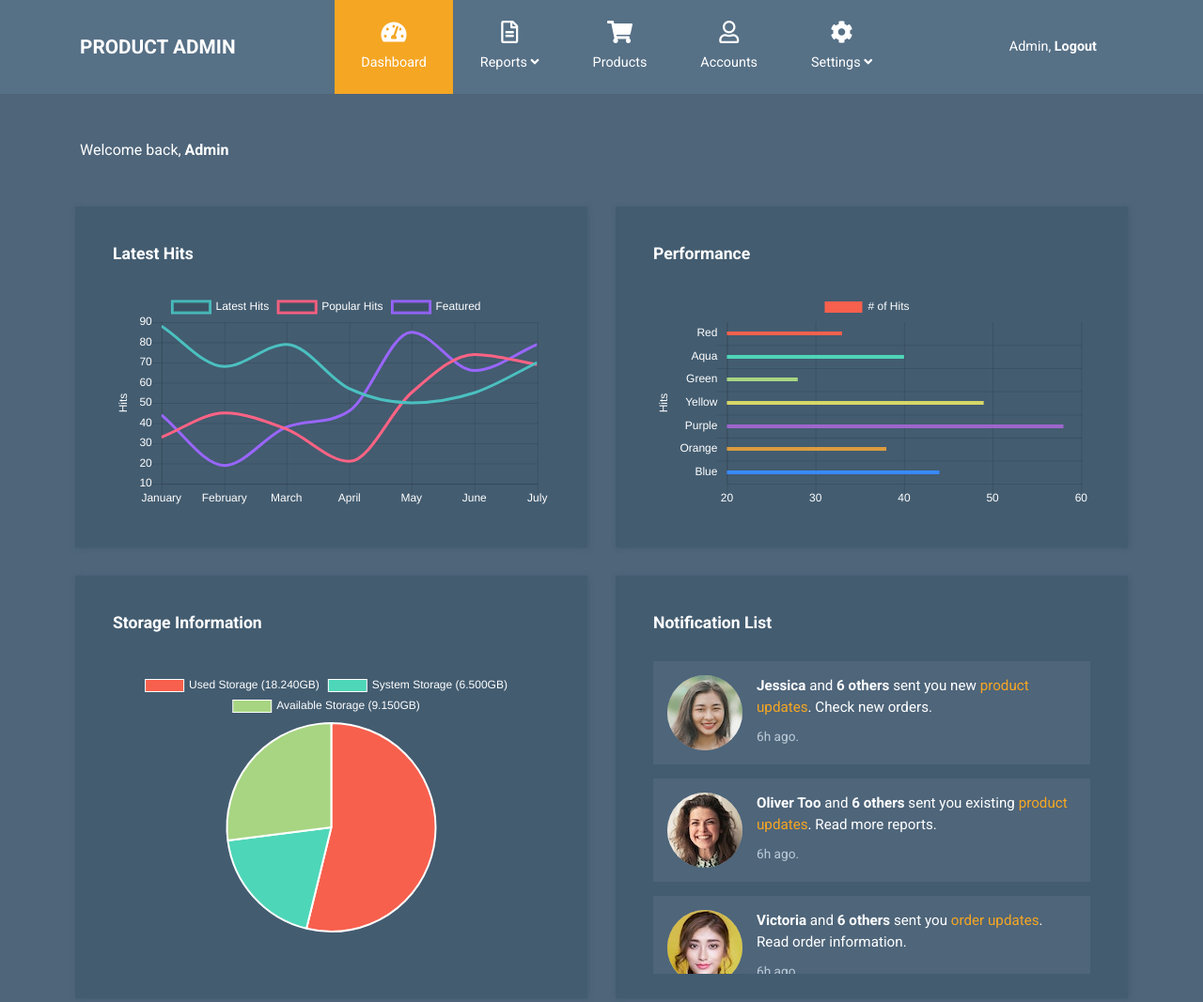
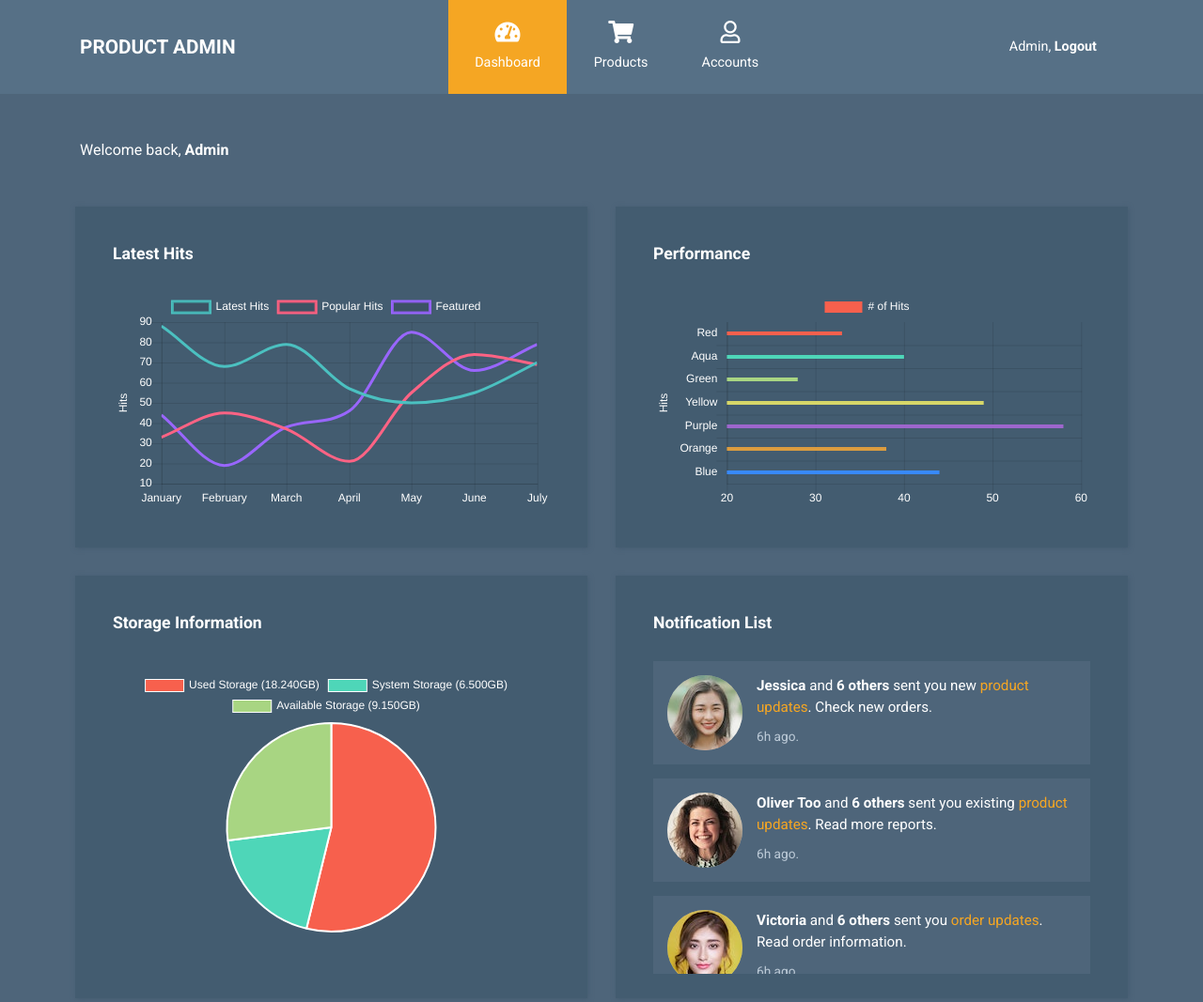
Before and after one commit to vigneshkv981/final, a plain HTML site: page index.html in a window 1280 px wide. Shown: the top 1067 px of the page at 94% size. Drawn offline with Linux system fonts and the light colour scheme.

Commit message:
Update index.html

```diff
--- a/index.html
+++ b/index.html
@@ -40,21 +40,7 @@
                                 <span class="sr-only">(current)</span>
                             </a>
                         </li>
-                        <li class="nav-item dropdown">
 
-                            <a class="nav-link dropdown-toggle" href="#" id="navbarDropdown" role="button" data-toggle="dropdown"
-                                aria-haspopup="true" aria-expanded="false">
-                                <i class="far fa-file-alt"></i>
-                                <span>
-                                    Reports <i class="fas fa-angle-down"></i>
-                                </span>
-                            </a>
-                            <div class="dropdown-menu" aria-labelledby="navbarDropdown">
-                                <a class="dropdown-item" href="#">Daily Report</a>
-                                <a class="dropdown-item" href="#">Weekly Report</a>
-                                <a class="dropdown-item" href="#">Yearly Report</a>
-                            </div>
-                        </li>
                         <li class="nav-item">
                             <a class="nav-link" href="products.html">
                                 <i class="fas fa-shopping-cart"></i>
@@ -68,20 +54,7 @@
                                 Accounts
                             </a>
                         </li>
-                        <li class="nav-item dropdown">
-                            <a class="nav-link dropdown-toggle" href="#" id="navbarDropdown" role="button" data-toggle="dropdown"
-                                aria-haspopup="true" aria-expanded="false">
-                                <i class="fas fa-cog"></i>
-                                <span>
-                                    Settings <i class="fas fa-angle-down"></i>
-                                </span>
-                            </a>
-                            <div class="dropdown-menu" aria-labelledby="navbarDropdown">
-                                <a class="dropdown-item" href="#">Profile</a>
-                                <a class="dropdown-item" href="#">Billing</a>
-                                <a class="dropdown-item" href="#">Customize</a>
-                            </div>
-                        </li>
+
                     </ul>
                     <ul class="navbar-nav">
                         <li class="nav-item">
```
